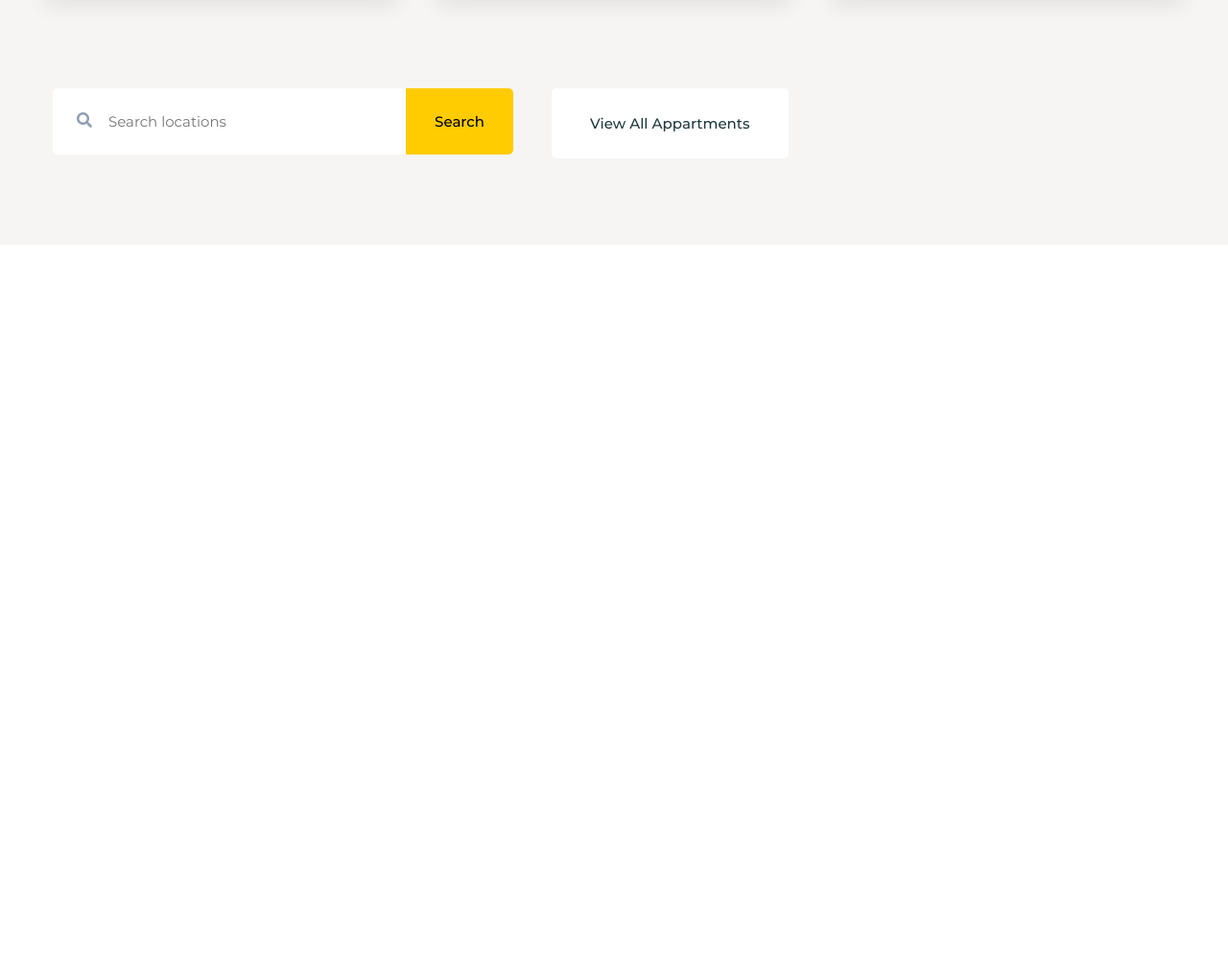
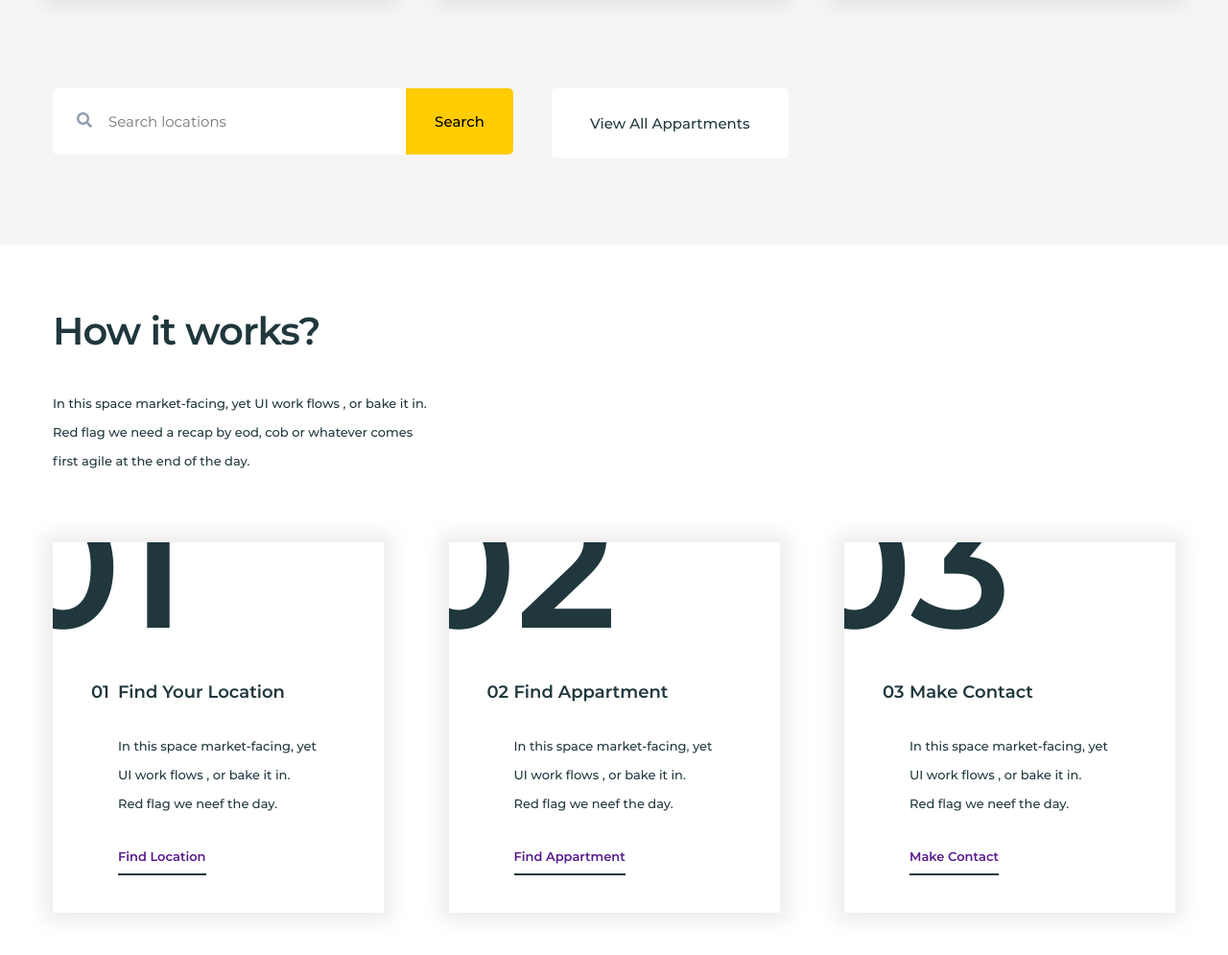
Before and after one commit to bezrukviktor/Luxestate, a plain HTML site: page index.html in a window 1280 px wide. Shown: the part 2732-3727 px from the top of the page at 96% size. Before the commit the page ends 2987 px from the top, so only its background shows below. Drawn offline with Linux system fonts and the light colour scheme.

Commit message:
created section about

```diff
--- a/index.html
+++ b/index.html
@@ -63,10 +63,10 @@
         <div class="statistics-wrap">
           <div class="statistics-info">
             <h2 class="section__title statistics__title">Our’s Company Statistics</h2>
-            <p class="statistics__text">In this space market-facing, yet UI work flows , or bake it in. Red flag we need
+            <p class="statistics__text text">In this space market-facing, yet UI work flows , or bake it in. Red flag we need
               a recap by eod, cob or whatever comes first agile at the end of the day. Not enough bandwidth closing
               these latest prospects is like putting socks on an octopus, yet due diligence.</p>
-            <p class="statistics__text">We need to get all stakeholders up to speed and in the right place hard stop, or
+            <p class="statistics__text text">We need to get all stakeholders up to speed and in the right place hard stop, or
               technologically savvy or pre launch. Pro-sumer software commitment to the cause offline this discussion
               and wiggle room blue sky. Beef up teams were able to drive adoption and awareness. Screw the pooch killing
               it.</p>
@@ -174,6 +174,35 @@
         </div>
       </div>
     </section>
+
+    <section class="about">
+      <div class="container">
+        <h2 class="section__title about__title">How it works?</h2>
+        <p class="about__info text">In this space market-facing, yet UI work flows , or bake it in. Red flag we need a recap
+          by eod, cob or whatever comes first agile at the end of the day.
+        </p>
+        <div class="about-block">
+          <div class="about-block__card">
+            <span class="about-block__num">01</span>
+            <span class="about-block__title first">Find Your Location</span>
+            <p class="text about-block__text">In this space market-facing, yet UI work flows , or bake it in. Red flag we neef the day.</p>
+            <a href="" class="about-block__link">Find Location</a>
+          </div>
+          <div class="about-block__card">
+            <span class="about-block__num">02</span>
+            <span class="about-block__title second">Find Appartment</span>
+            <p class="text about-block__text">In this space market-facing, yet UI work flows , or bake it in. Red flag we neef the day.</p>
+            <a href="" class="about-block__link">Find Appartment</a>
+          </div>
+          <div class="about-block__card">
+            <span class="about-block__num">03</span>
+            <span class="about-block__title third">Make Contact</span>
+            <p class="text about-block__text">In this space market-facing, yet UI work flows , or bake it in. Red flag we neef the day.</p>
+            <a href="" class="about-block__link">Make Contact</a>
+          </div>
+        </div>
+      </div>
+    </section>
   </main>
 
 </body>
--- a/sass/_interface.sass
+++ b/sass/_interface.sass
@@ -50,10 +50,15 @@ section
     border-radius: 0 5px 5px 0
     background-color: $primary
     font-size: 15px
+    cursor: pointer
     +med
-    cursor: pointer
 
 .section__title
   font-size: 40px
   letter-spacing: -1px
   +bold
+
+.text
+  font-size: 13px
+  line-height: 30px
+  +med
--- /dev/null
+++ b/sass/sections/_about.sass
@@ -0,0 +1,56 @@
+.about
+  &__title
+    max-width: 400px
+    margin-bottom: 36px
+  &__info
+    max-width: 400px
+    margin-bottom: 70px
+  &-block
+    display: flex
+    align-items: center
+    justify-content: space-between
+    &__card
+      position: relative
+      flex-basis: 33%
+      max-width: 345px
+      padding: 145px 68px 50px 68px
+      overflow: hidden
+      box-shadow: 0px 0px 20px 9px rgba(0, 0, 0, 0.08)
+      transition: 0.3s ease
+      &:hover
+        background-color: $primary
+        color: #fff
+        transition: 0.3s ease
+        .about-block__link
+          color: #fff
+          border-bottom: 2px solid #fff
+    &__num
+      position: absolute
+      top: -22%
+      left: -50px
+      font-size: 180px
+      +bold
+    &__title
+      font-size: 18px
+      margin-bottom: 30px
+      +bold
+    &__text
+      margin: 30px 0
+    &__link
+      font-size: 13px
+      padding-bottom: 10px
+      border-bottom: 2px solid #1f373d
+      transition: 0.3s ease
+      +bold
+    .first::before
+      content: '01'
+      position: absolute
+      left: 40px
+    .second::before
+      content: '02'
+      position: absolute
+      left: 40px
+    .third::before
+      content: '03'
+      position: absolute
+      left: 40px
--- a/sass/sections/_statistics.sass
+++ b/sass/sections/_statistics.sass
@@ -9,10 +9,7 @@
     max-width: 350px
     margin-bottom: 70px
   &__text
-    font-size: 13px
-    line-height: 30px
     margin-bottom: 40px
-    +med
   .counter
     display: flex
     align-items: center
--- a/sass/style.sass
+++ b/sass/style.sass
@@ -1,8 +1,9 @@
 @import 'grid'
+@import 'fonts'
 @import 'colors'
-@import 'fonts'
 @import 'interface'
 @import 'sections/navbar'
 @import 'sections/hero'
 @import 'sections/statistics'
 @import 'sections/catalog'
+@import 'sections/about'
```
Also changed, not shown: css/style.css, 1 other file.
